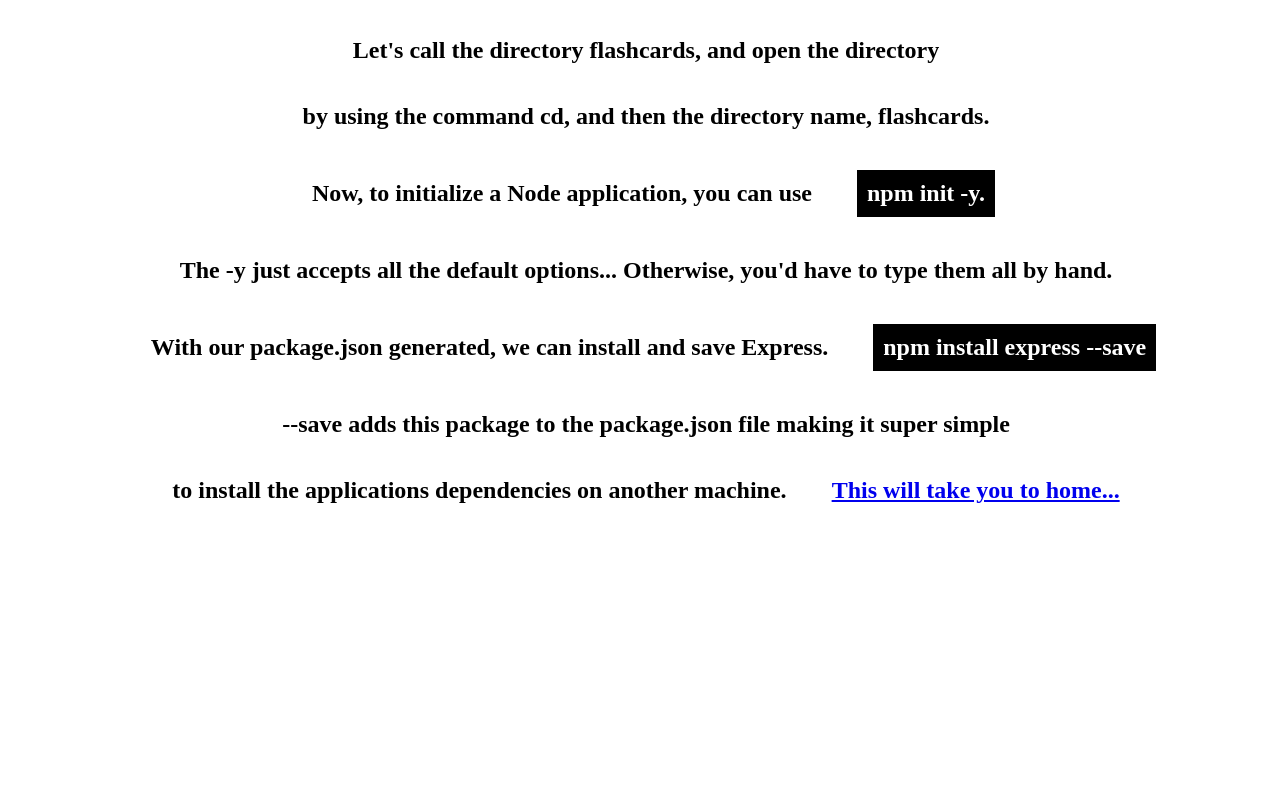
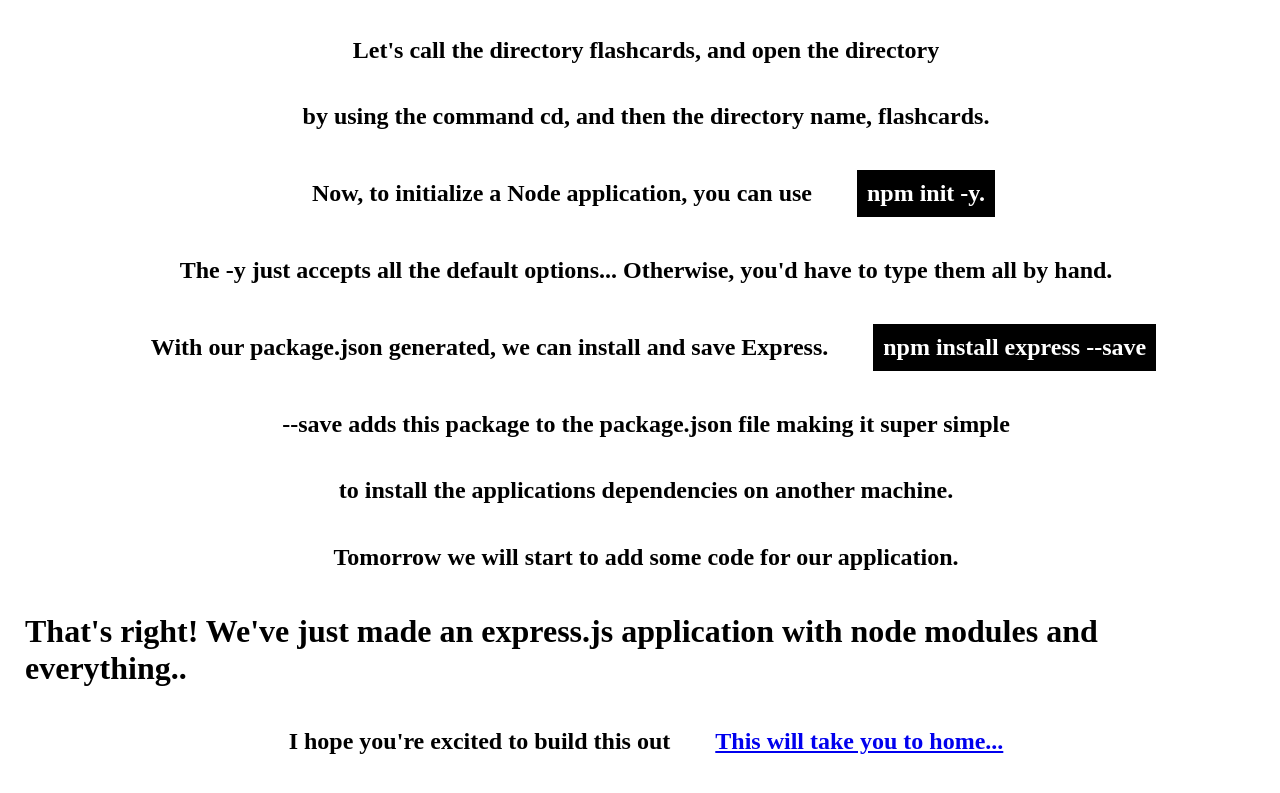
Before and after one commit to jnutt367/dev-blog, a website: page second-blog.html in a window 1280 px wide. Shown: the part 3651-4444 px from the top of the page. Before the commit the page ends 4203 px from the top, so only its background shows below. Drawn offline with Linux system fonts and the light colour scheme.

Commit message:
conclusion for daily blog

```diff
--- a/second-blog.html
+++ b/second-blog.html
@@ -148,6 +148,9 @@
             <h2 style="background-color: black; color: white; padding: 10px;">npm install express --save</h2>
             <h2>--save adds this package to the package.json file making it super simple</h2>
             <h2>to install the applications dependencies on another machine.</h2>
+            <h2>Tomorrow we will start to add some code for our application.</h2>
+            <h1>That's right! We've just made an express.js application with node modules and everything..</h1>
+            <h2>I hope you're excited to build this out</h2>
             <h2><a href="index.html">This will take you to home...</a></h2>
 
 </body>
```
